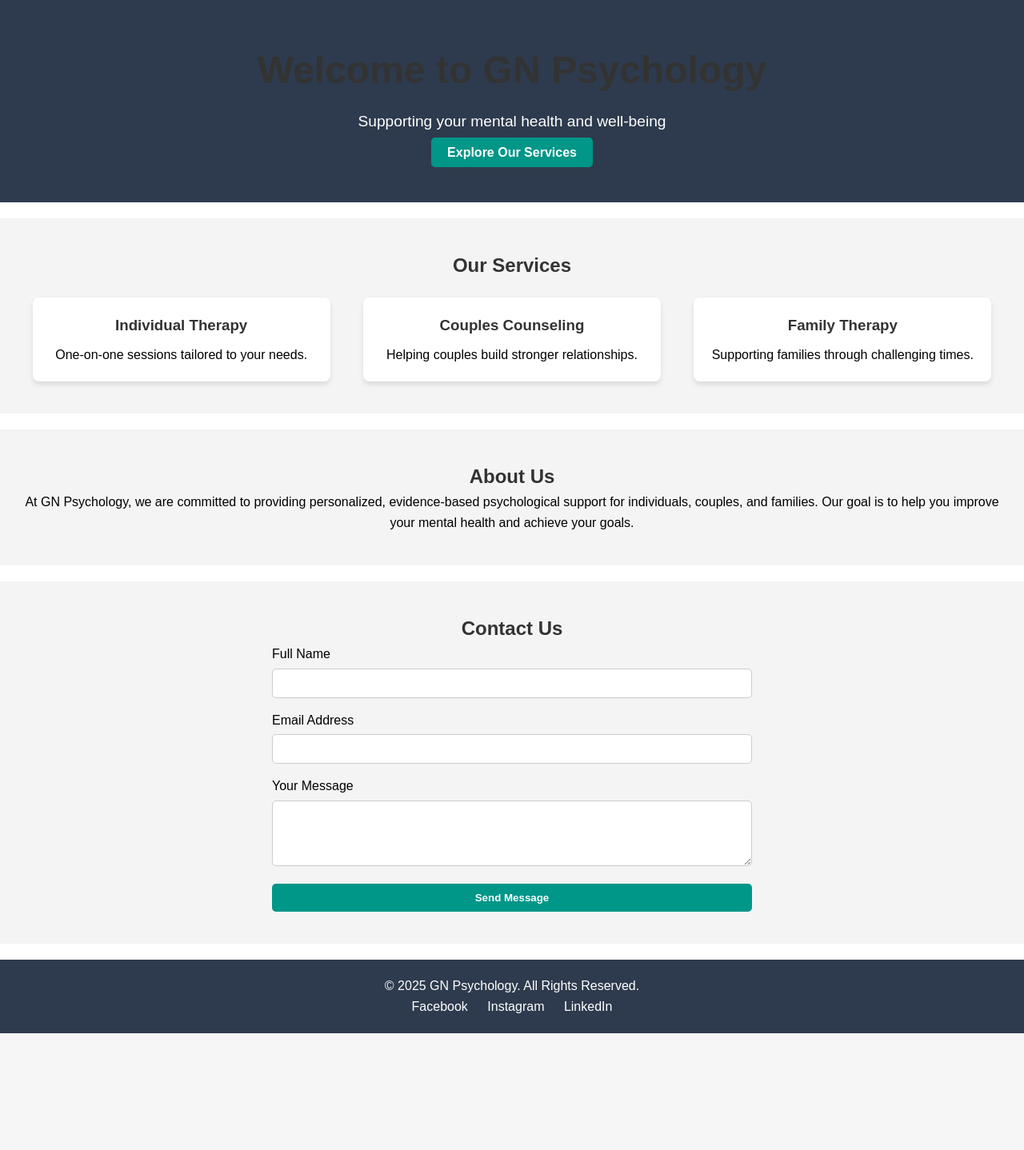
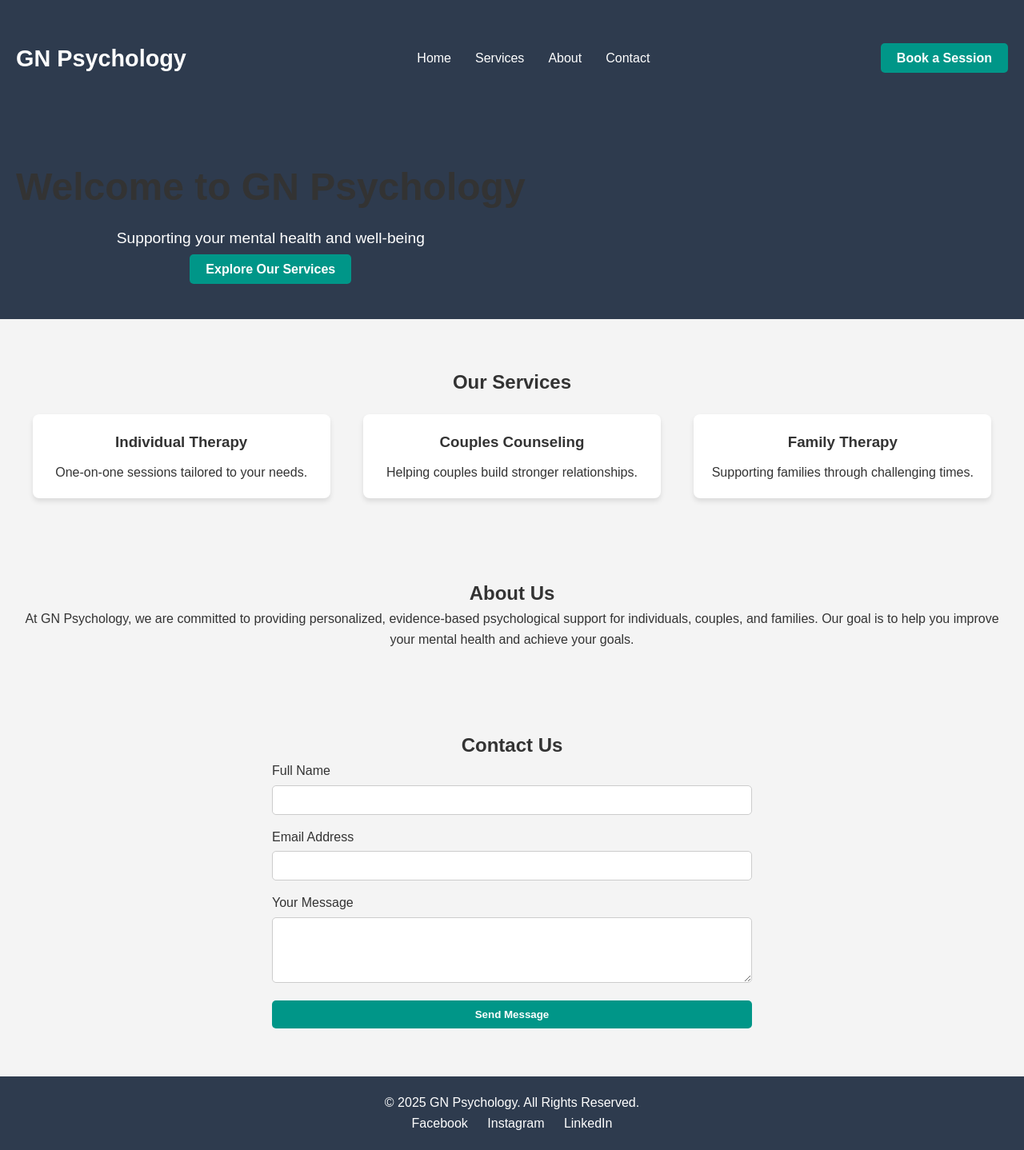
Before and after one commit to GNPsychology/GNPsychology, a PHP site: page / in a window 1280 px wide. Shown: the whole page at 80% size. Before the commit the page ends 1292 px from the top, so only its background shows below. Run offline with PHP 8.4, Linux system fonts and the light colour scheme.

Commit message:
add header

```diff
--- a/index.html
+++ b/index.html
@@ -9,6 +9,25 @@
 <body>
 
     <!-- Hero Section -->
+
+    <header>
+        <div class="logo">
+            <a href="/">GN Psychology</a>
+        </div>
+        <nav>
+            <ul>
+                <li><a href="/">Home</a></li>
+                <li><a href="#services">Services</a></li>
+                <li><a href="#about">About</a></li>
+                <li><a href="#contact">Contact</a></li>
+            </ul>
+        </nav>
+        <div class="cta-button">
+            <a href="#book" class="btn">Book a Session</a>
+        </div>
+    </header>
+
+
     <header id="hero">
         <div class="hero-content">
             <h1>Welcome to GN Psychology</h1>
@@ -16,7 +35,6 @@
             <a href="#services" class="btn">Explore Our Services</a>
         </div>
     </header>
-
     <!-- Services Section -->
     <section id="services" class="section">
         <h2>Our Services</h2>
--- a/styles.css
+++ b/styles.css
@@ -8,6 +8,89 @@ body {
     font-family: Arial, sans-serif;
     line-height: 1.6;
 }
+
+body {
+    font-family: Arial, sans-serif;
+    background-color: #f4f4f4;
+    color: #333;
+}
+
+/* Header styles */
+header {
+    display: flex;
+    justify-content: space-between;
+    align-items: center;
+    background-color: #2E3B4E;
+    padding: 10px 20px;
+    color: white;
+}
+
+.logo a {
+    font-size: 1.8em;
+    font-weight: bold;
+    color: white;
+    text-decoration: none;
+}
+
+nav ul {
+    display: flex;
+    list-style: none;
+}
+
+nav ul li {
+    margin: 0 15px;
+}
+
+nav ul li a {
+    color: white;
+    text-decoration: none;
+    font-size: 1em;
+    font-weight: 500;
+    transition: color 0.3s ease;
+}
+
+nav ul li a:hover {
+    color: #009688; /* Color when hovering */
+}
+
+/* Call to action button */
+.cta-button .btn {
+    background-color: #009688;
+    color: white;
+    padding: 10px 20px;
+    border-radius: 5px;
+    text-decoration: none;
+    font-weight: bold;
+    font-size: 1em;
+    transition: background-color 0.3s ease;
+}
+
+.cta-button .btn:hover {
+    background-color: #00796b; /* Hover effect */
+}
+
+/* Responsive Design */
+@media (max-width: 768px) {
+    header {
+        flex-direction: column;
+        text-align: center;
+    }
+
+    nav ul {
+        flex-direction: column;
+        margin-top: 10px;
+    }
+
+    nav ul li {
+        margin: 10px 0;
+    }
+
+    .cta-button {
+        margin-top: 10px;
+    }
+}
+
+
 
 h1, h2, h3 {
     color: #333;
```
